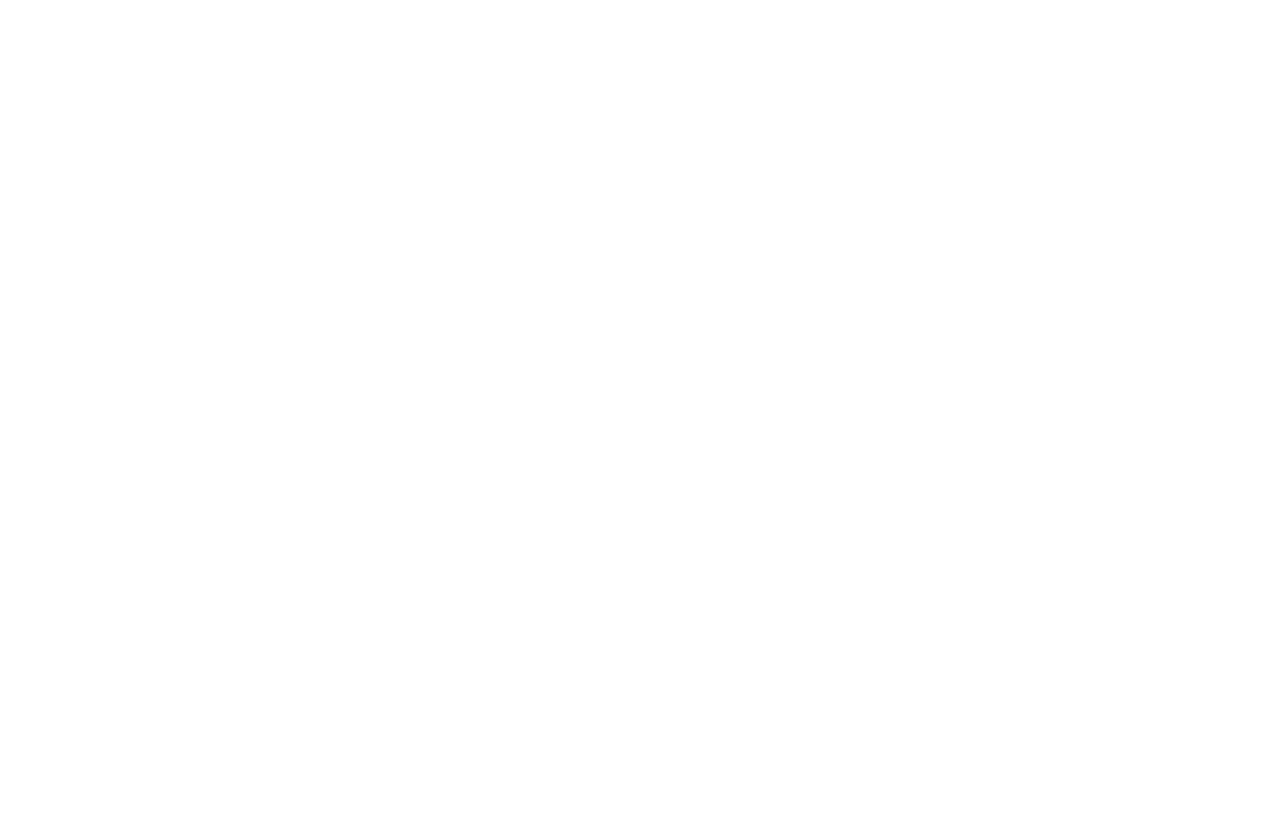
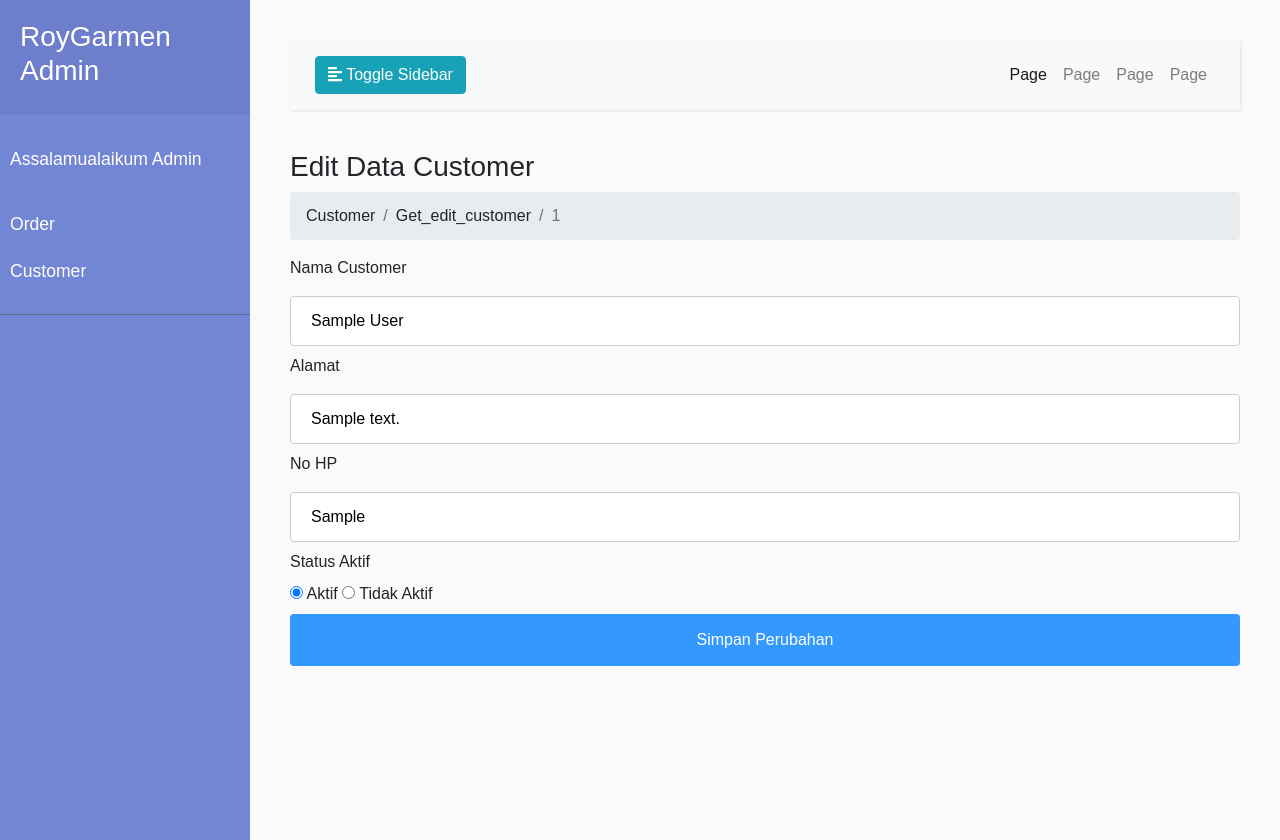
Before and after one commit to royhanafifal/roygarmen, a CodeIgniter app: page /roygarmen/customer/get_edit_customer/1 in a window 1280 px wide. Before the commit the page is empty. Before the commit the page ends 800 px from the top, so only its background shows below. Run offline with CodeIgniter, Linux system fonts and the light colour scheme; tables that the repository leaves empty or names only in its code hold one stand-in row (values such as "Sample post"); some libraries are stand-ins or nearby versions.

Commit message:
add customer

```diff
--- a/application/controllers/Customer.php
+++ b/application/controllers/Customer.php
@@ -31,7 +31,8 @@ class Customer extends CI_Controller {
                 'id_customer'    => $i['id_customer'],
                 'nama_customer'  => $i['nama_customer'],
                 'alamat_customer'  => $i['alamat_customer'],
-                'no_hp_customer'     => $i['no_hp_customer']
+                'no_hp_customer'     => $i['no_hp_customer'],
+                'status_aktif'     => $i['status_aktif']
             );
             $this->load->view('admin/customer/edit_customer',$data);
         }else{
@@ -40,12 +41,13 @@ class Customer extends CI_Controller {
     }
 
     function update_customer(){
-        $this->id_customer     = $_GET['id_customer'];
+        $this->id_customer = $_GET['id_customer'];
         $this->nama_customer = $_GET['nama_customer'];
-        $this->alamat_customer   = $_GET['alamat_customer'];
-        $this->no_hp_customer      = $_GET['pno_hp_customerroses1'];
-        $this->customer_m->update($this);
-        redirect('admin/customer/customer');
+        $this->alamat_customer = $_GET['alamat_customer'];
+        $this->no_hp_customer = $_GET['no_hp_customer'];
+        $this->status_aktif = $_GET['status_aktif'];
+        $this->customer_m->update_customer($this);
+        redirect('customer');
     }
 
     function delete_customer(){
--- a/application/models/customer_m.php
+++ b/application/models/customer_m.php
@@ -11,7 +11,7 @@ class Customer_m extends CI_Model{
     $this->nama_customer = $_GET['nama_customer'];
     $this->alamat_customer   = $_GET['alamat_customer'];
     $this->no_hp_customer      = $_GET['no_hp_customer'];
-    $this->status_aktif      = $_GET['status_aktif'];
+    $this->status_aktif      = $_GET['status'];
 
     $this->db->insert('customers', $this);
   }
@@ -21,7 +21,7 @@ class Customer_m extends CI_Model{
     return $query;
   }
 
-  function update($data){
+  function update_customer($data){
     $this->db->where('id_customer', $data->id_customer);
     $this->db->update('customers', $data);
   }
--- a/application/views/admin/customer/add_customer.php
+++ b/application/views/admin/customer/add_customer.php
@@ -41,7 +41,7 @@
 
             <?php $this->load->view("admin/_partials/navbar.php") ?>
 
-            <h3>Edit Data Customer</h3>
+            <h3>Tambah Data Customer</h3>
             <?php $this->load->view("admin/_partials/breadcrumb.php") ?>
 
             <form action="<?php echo site_url('customer/save_customer');?>" method="get">
@@ -52,8 +52,8 @@
                 <label for="noHP">No HP</label>
                 <input name="no_hp_customer" type="text" id="noHP"><br>
                 <label for="status">Status Aktif</label><br>
-                <input type="radio" name="status" value=true checked> Aktif
-                <input type="radio" name="status" value=false> Tidak Aktif<br>
+                <input type="radio" name="status" value="1" checked> Aktif
+                <input type="radio" name="status" value="0"> Tidak Aktif<br>
                 <input type="submit" value="Simpan">
             </form>
 
--- a/application/views/admin/customer/edit_customer.php
+++ b/application/views/admin/customer/edit_customer.php
@@ -0,0 +1,73 @@
+<!DOCTYPE html>
+<html>
+
+<head>
+    <?php $this->load->view("admin/_partials/head.php") ?>
+    <style>
+        input[type=text], select {
+            width: 100%;
+            padding: 12px 20px;
+            margin: 8px 0;
+            display: inline-block;
+            border: 1px solid #ccc;
+            border-radius: 4px;
+            box-sizing: border-box;
+        }
+
+        input[type=submit] {
+            width: 100%;
+            background-color: #3399ff;
+            color: white;
+            padding: 14px 20px;
+            margin: 8px 0;
+            border: none;
+            border-radius: 4px;
+            cursor: pointer;
+        }
+
+        input[type=submit]:hover {
+            background-color: #3399ff;
+        }
+    </style>
+</head>
+
+<body>
+    <div class="wrapper">
+        <!-- Sidebar  -->
+        <?php $this->load->view("admin/_partials/sidebar.php") ?>
+
+        <!-- Page Content  -->
+        <div id="content">
+
+            <?php $this->load->view("admin/_partials/navbar.php") ?>
+
+            <h3>Edit Data Customer</h3>
+            <?php $this->load->view("admin/_partials/breadcrumb.php") ?>
+
+            <form action="<?php echo site_url('customer/update_customer');?>" method="get">
+                <label for="namaCustomer">Nama Customer</label>
+                <input name="nama_customer" type="text" id="namaCustomer" value="<?php echo $nama_customer;?>"><br>
+                <label for="alamat">Alamat</label>
+                <input name="alamat_customer" type="text" id="alamat" value="<?php echo $alamat_customer;?>"><br>
+                <label for="noHP">No HP</label>
+                <input name="no_hp_customer" type="text" id="noHP" value="<?php echo $no_hp_customer;?>"><br>
+                <label for="status">Status Aktif</label><br>
+                <?php if($status_aktif){
+                    echo'<input type="radio" name="status_aktif" value="1" checked> Aktif
+                    <input type="radio" name="status_aktif" value="0"> Tidak Aktif<br>';
+                }else{
+                    echo'<input type="radio" name="status_aktif" value="1"> Aktif
+                    <input type="radio" name="status_aktif" value="0" checked> Tidak Aktif<br>';
+                } ?>
+
+                <input type="submit" value="Simpan Perubahan">
+            </form>
+
+        </div>
+    </div>
+
+    <?php $this->load->view("admin/_partials/js.php") ?>
+
+</body>
+
+</html>
```
Also changed, not shown: application/views/admin/customer/customer.php (+4 -3 lines).
